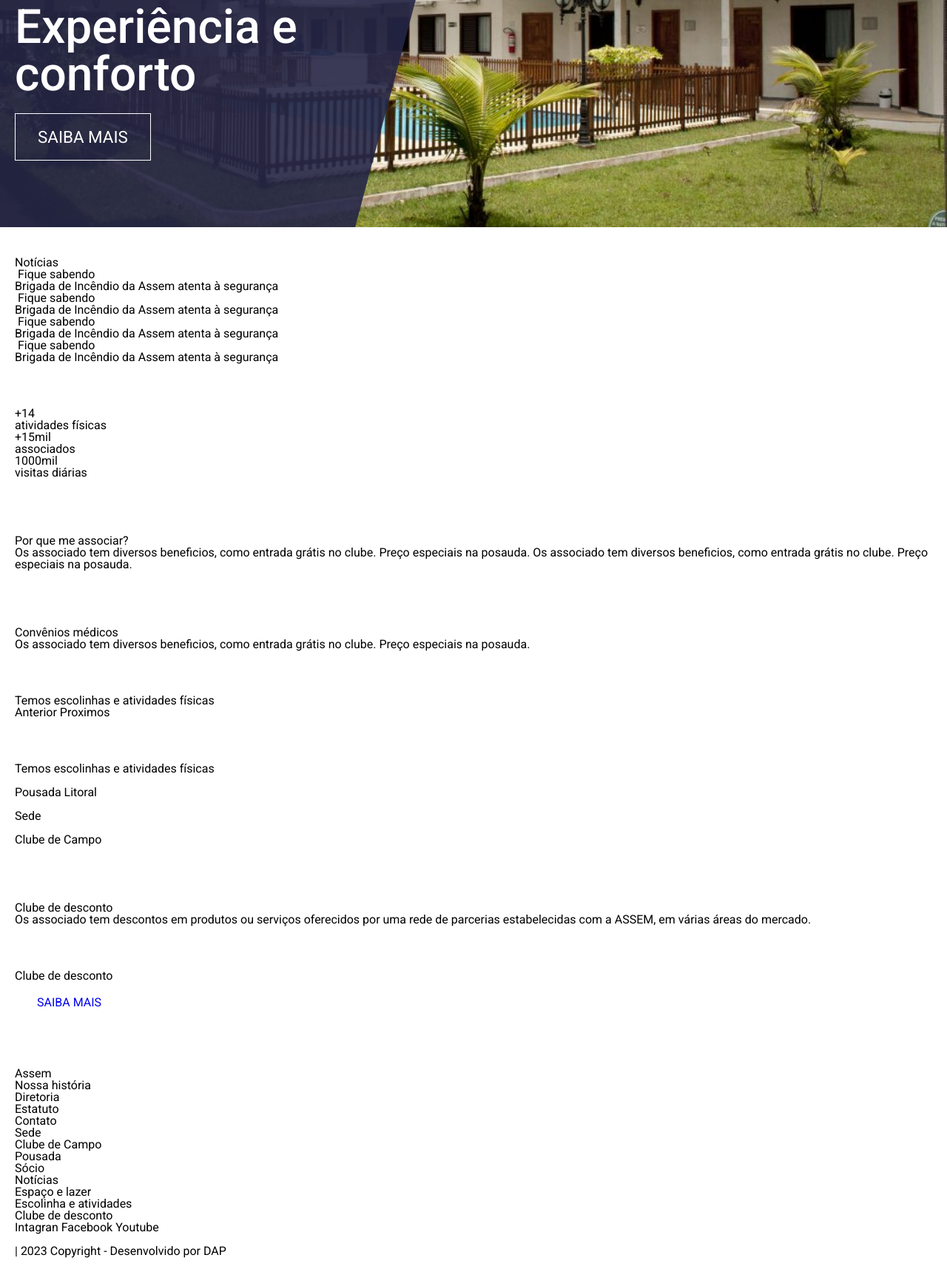
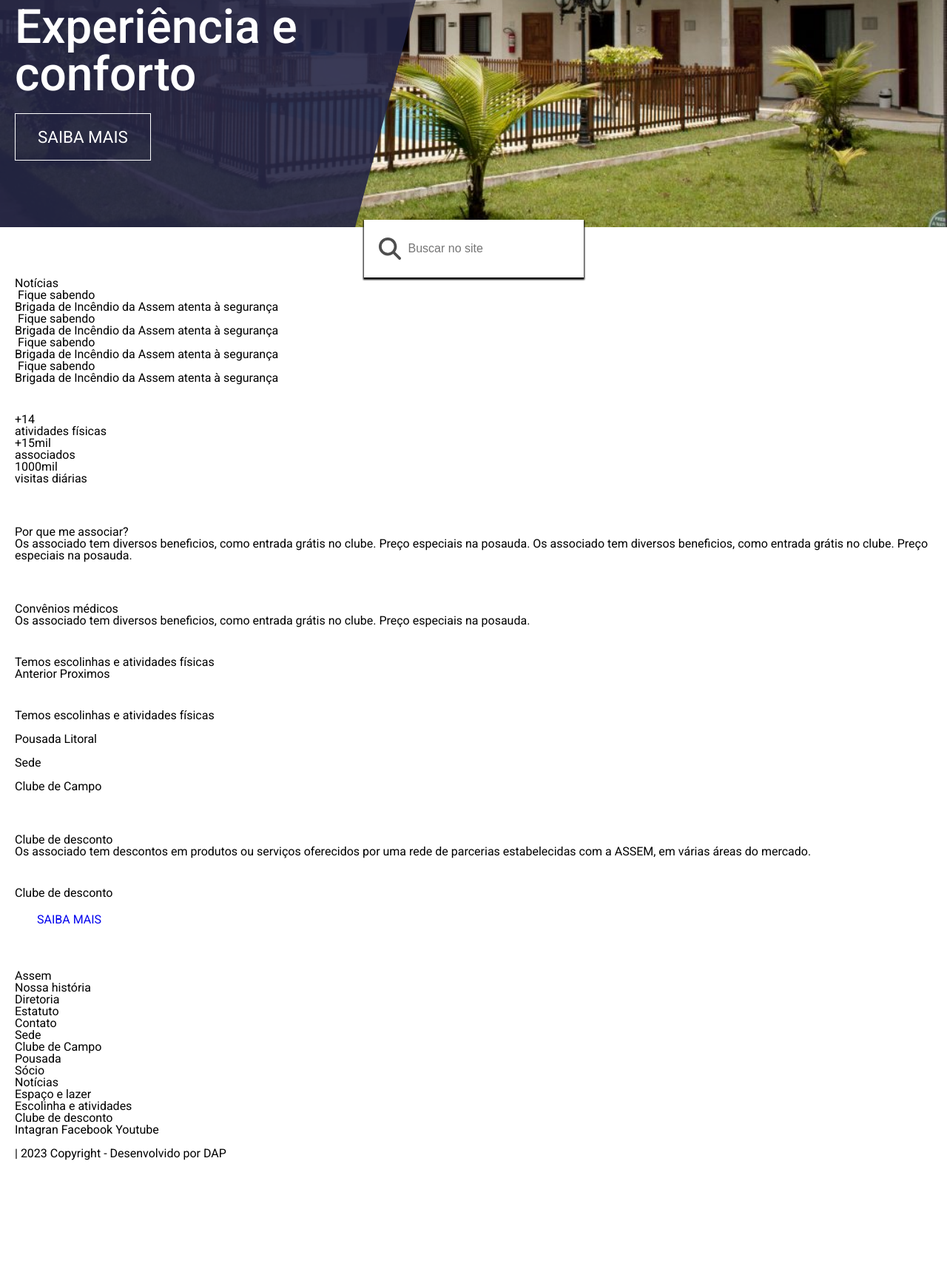
Before and after one commit to daniloaugusto9101/site-assem, a PHP site: page / in a window 1280 px wide. Shown: the part 293-2012 px from the top of the page at 74% size. After the commit the page ends 1861 px from the top, so only its background shows below. Run offline with PHP 8.4, Linux system fonts and the light colour scheme.

Commit message:
Bkp arquivos

```diff
--- /dev/null
+++ b/assets/sass/busca.sass
@@ -0,0 +1,20 @@
+@use 'variables'
+
+.busca
+    background-color: white
+    margin: -20px auto
+    margin-top: -10px
+    z-index: 9998
+    padding: 20px
+    display: flex
+    align-items: center
+    justify-content: center
+    box-shadow: 0px 2px 2px 1px black
+    &__ico
+        width: 30px
+        fill: variables.$cor-texto
+    &__input
+        padding: 10px
+        border: none
+        outline: none
+        font-size: 1em
--- a/assets/sass/class_padrao.sass
+++ b/assets/sass/class_padrao.sass
@@ -3,7 +3,7 @@
 body
     position: relative
     display: grid
-    gap: 20px
+    // gap: 20px
 
 .container
     // background-color: green
@@ -14,10 +14,6 @@ body
 .logo
     max-width: 200px
 
-.busca
-    background-color: green
-    padding: 20px
-
 .btn
     display: block
     text-decoration: none
--- a/assets/sass/style.sass
+++ b/assets/sass/style.sass
@@ -4,3 +4,4 @@
 @use 'class_padrao'
 @use 'header'
 @use 'destaque'
+@use 'busca'
--- a/index.html
+++ b/index.html
@@ -62,12 +62,10 @@
         <div class="destaque__paralelogramo"></div>
     </section>
 
-    <!-- <section class="busca">
-        <div class="container">
-            <i class="busca__ico">-></i>
-            <input type="text" class="busca__input">
-        </div>
-    </section> -->
+    <div class="busca">
+        <svg class="busca__ico"xmlns="http://www.w3.org/2000/svg" viewBox="0 0 512 512"><!--! Font Awesome Pro 6.3.0 by @fontawesome - https://fontawesome.com License - https://fontawesome.com/license (Commercial License) Copyright 2023 Fonticons, Inc. --><path d="M416 208c0 45.9-14.9 88.3-40 122.7L502.6 457.4c12.5 12.5 12.5 32.8 0 45.3s-32.8 12.5-45.3 0L330.7 376c-34.4 25.2-76.8 40-122.7 40C93.1 416 0 322.9 0 208S93.1 0 208 0S416 93.1 416 208zM208 352a144 144 0 1 0 0-288 144 144 0 1 0 0 288z"/></svg>
+        <input type="text" class="busca__input" placeholder="Buscar no site">
+    </div>
 
 
 
--- a/style.css
+++ b/style.css
@@ -60,7 +60,6 @@ img {
 body {
   position: relative;
   display: grid;
-  gap: 20px;
 }
 
 .container {
@@ -71,11 +70,6 @@ body {
 
 .logo {
   max-width: 200px;
-}
-
-.busca {
-  background-color: green;
-  padding: 20px;
 }
 
 .btn {
@@ -163,4 +157,26 @@ body {
   filter: opacity(90%);
 }
 
+.busca {
+  background-color: white;
+  margin: -20px auto;
+  margin-top: -10px;
+  z-index: 9998;
+  padding: 20px;
+  display: flex;
+  align-items: center;
+  justify-content: center;
+  box-shadow: 0px 2px 2px 1px black;
+}
+.busca__ico {
+  width: 30px;
+  fill: #4E4E4E;
+}
+.busca__input {
+  padding: 10px;
+  border: none;
+  outline: none;
+  font-size: 1em;
+}
+
 /*# sourceMappingURL=style.css.map */
```
Also changed, not shown: assets/img/search-ico.svg (added), 1 other file.
